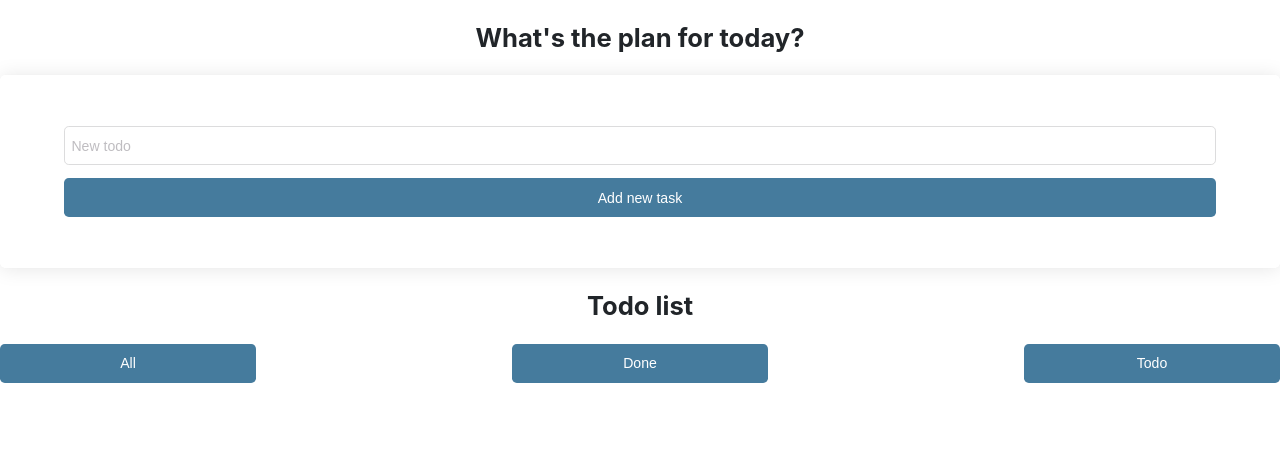
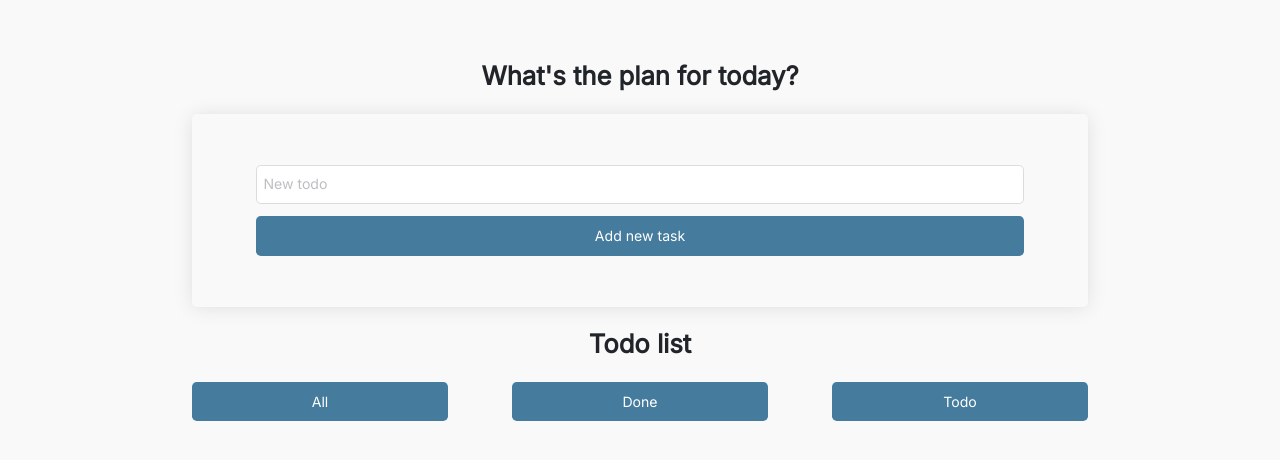
Before and after one commit to gamzenurtukel/typescript-todo-app, a React (Create React App) app: page / in a window 1280 px wide. Shown: the top 460 px of the page. Built offline with nearby package versions, Linux system fonts and the light colour scheme.

Commit message:
styles added

```diff
--- a/src/App.scss
+++ b/src/App.scss
@@ -1,3 +1,17 @@
+@import "./styles/fonts.scss";
+@import "./styles/colors.scss";
+
 .App {
-  text-align: center;
+  margin-inline: 15vw;
+  margin-block: 3vw;
 }
+html,
+body {
+  background-color: $background-color;
+  margin: 0;
+  padding: 0;
+  height: 100vh;
+}
+* {
+  font-family: $primary-font;
+}
```
